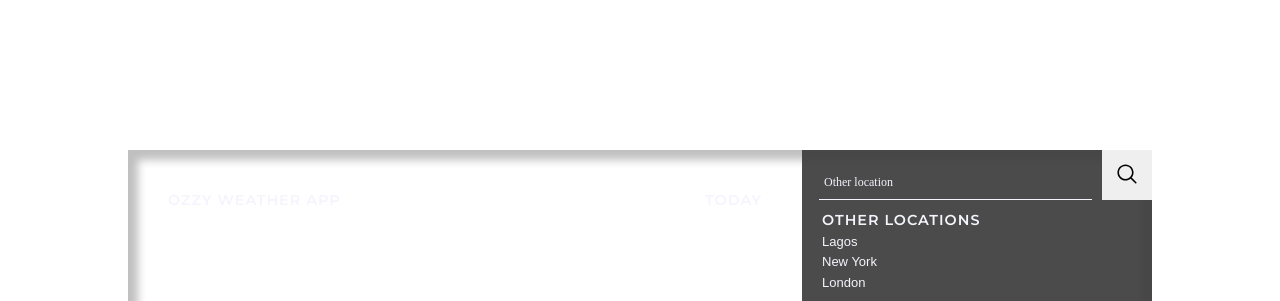
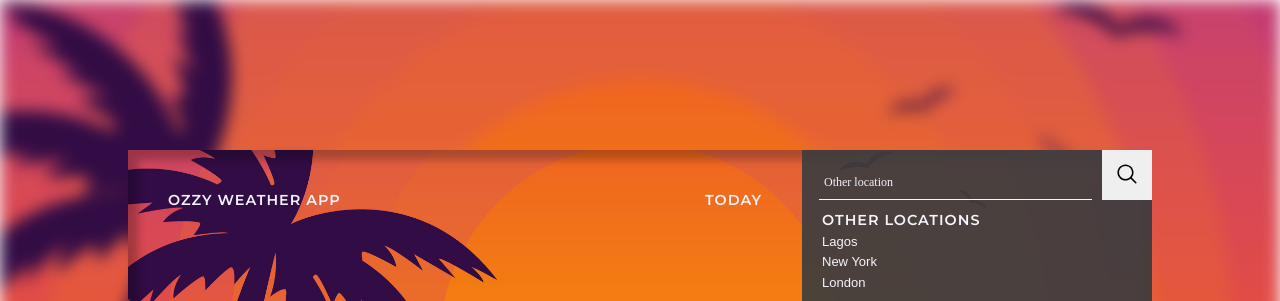
Before and after one commit to 0zzycodes/Fancy-Weather-App, a plain HTML site: page index.html in a window 1280 px wide. Shown: the top 301 px of the page. Drawn offline with Linux system fonts and the light colour scheme.

Commit message:
fix background bug

```diff
--- a/css/style.css
+++ b/css/style.css
@@ -77,7 +77,7 @@ img {
   width: 40px;
 }
 .bg-image {
-  background: url('./assets/2479956.jpg');
+  background: url('../assets/2479956.jpg');
   background-position: center;
   background-size: cover;
   -webkit-filter: blur(8px);
@@ -95,7 +95,7 @@ body {
   transform: translate(-50%, -50%);
   z-index: 2;
   width: 80%;
-  background-image: url('./assets/2479956.jpg');
+  background-image: url('../assets/2479956.jpg');
   background-position: center;
   background-size: cover;
   margin: auto;
--- a/js/script.js
+++ b/js/script.js
@@ -189,7 +189,7 @@ if (navigator.geolocation) {
 
 function timeConverter(UNIX_timestamp) {
   const a = new Date(UNIX_timestamp * 1000),
-    months = ['Jan', 'Feb', 'Mar', 'Apr', 'May', 'Jun', 'Jul', 'Aug', 'Sep', 'Oct', 'Nov', 'December'],
+    months = ['Jan', 'Feb', 'Mar', 'Apr', 'May', 'Jun', 'Jul', 'Aug', 'Sep', 'Oct', 'Nov', 'Dec'],
     days = ['Sunday', 'Monday', 'Tuesday', 'Wednesday', 'Thursday', 'Friday', 'Saturday'],
     year = a.getFullYear(),
     month = months[a.getMonth()],
```
